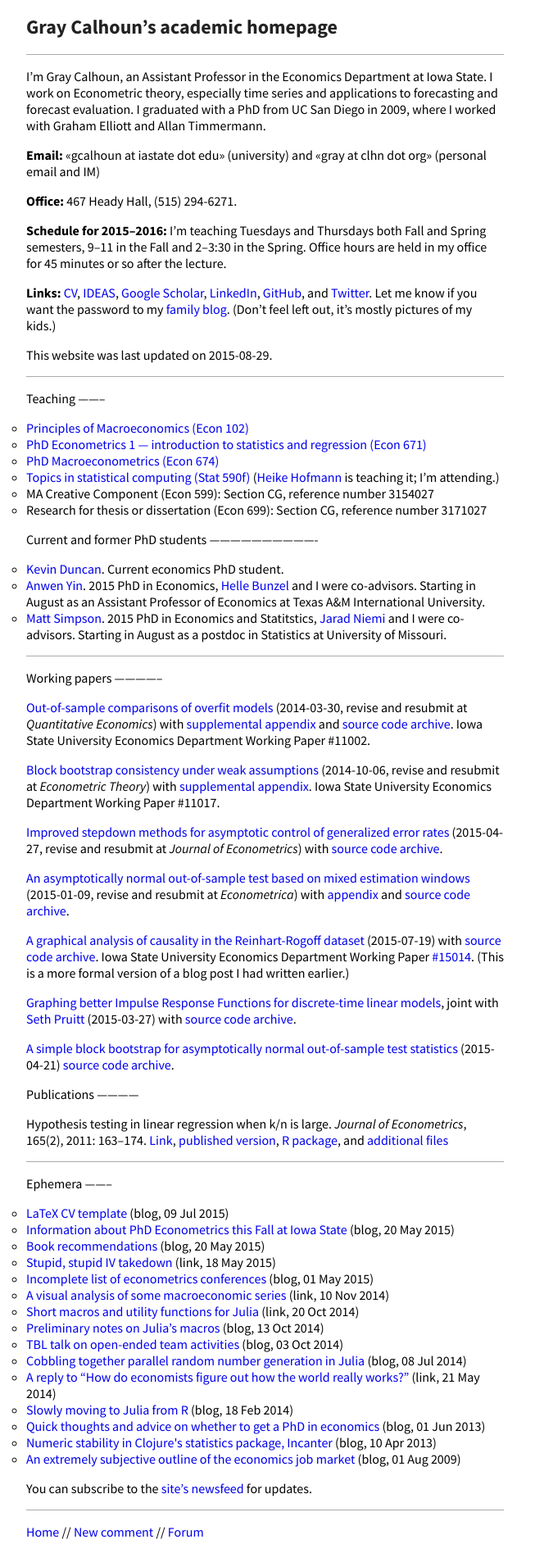
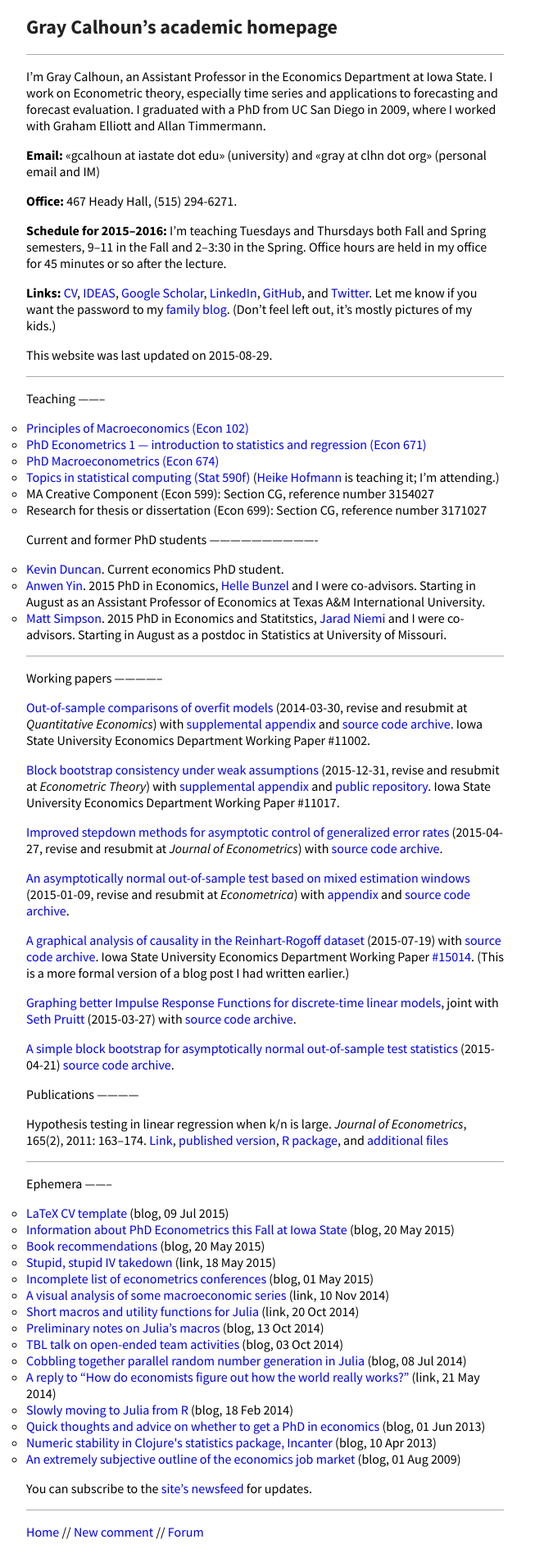
Before and after one commit to mmkuang/grayclhn.github.io, a Jekyll site: the page built from index.md, in a window 1280 px wide. Shown: the whole page at 82% size, without its empty margins (0-664 px from the left). Built offline with Jekyll 4.4.1, drawn with Linux system fonts in a browser that asks for light colours; Markdown is read by kramdown in place of the engine named in the settings.

Commit message:
[#19] Upload new copy of block bootstrap paper
I just made several changes to my ET block bootstrap paper and
submitted it, so the copy online is now out of date. This commit
adds a current version of the paper, links to a public GitHub
repository, and updates the paper's information in my online CV.

Closes #19

```diff
--- a/index.md
+++ b/index.md
@@ -80,9 +80,11 @@
 Iowa State University Economics Department Working Paper #11002.
 <!-- [Private git repository](https://git.ece.iastate.edu/gcalhoun/oos-overfit) -->
 
-[Block bootstrap consistency under weak assumptions](http://www.econ.iastate.edu/research/working-papers/p14313)
-(2014-10-06, revise and resubmit at *Econometric Theory*) with
-[supplemental appendix](dl/calhoun_bootstrap_appendix_v2014-10-06.pdf).
+[Block bootstrap consistency under weak assumptions](dl/calhoun_bootstrap_2015-12-31.pdf)
+(2015-12-31, revise and resubmit at *Econometric Theory*) with
+[supplemental appendix](dl/calhoun_bootstrap_appendix_2015-12-31.pdf)
+and
+[public repository](https://github.com/grayclhn/block-bootstrap-weak).
 Iowa State University Economics Department Working Paper #11017.
 <!-- [Private git repository](https://git.ece.iastate.edu/gcalhoun/statboot-paper) -->
 
```
Also changed, not shown: 4 other files.
